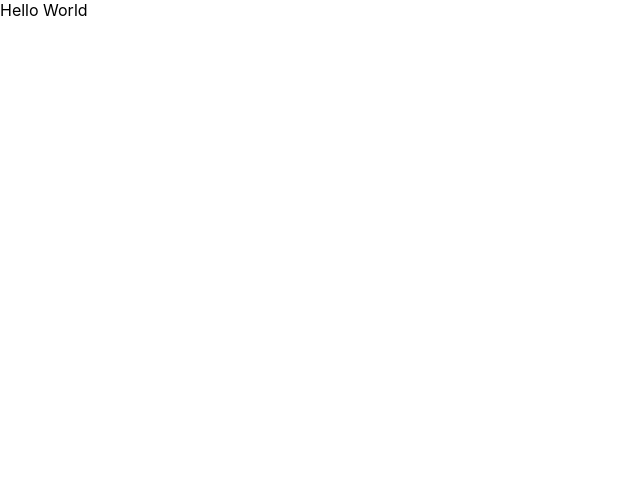
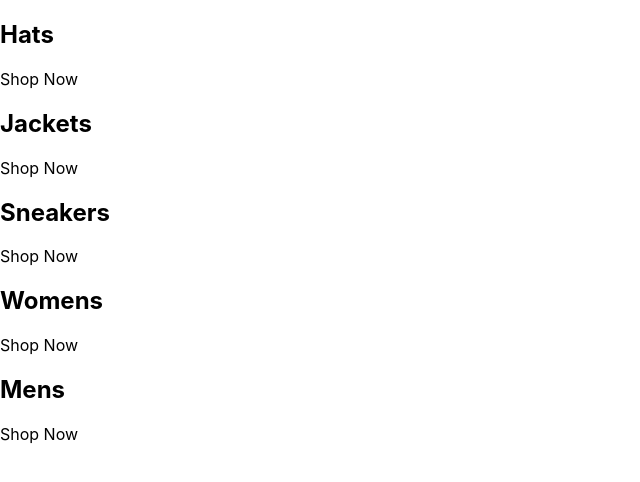
Before and after one commit to Lucky6252/kasi-clothing, a React (Create React App) app: page / in a window 1280 px wide. Shown: the top 482 px of the page, without its empty margins (0-640 px from the left). Built offline with nearby package versions, Linux system fonts and the light colour scheme.

Commit message:
Hardcoded catergories

```diff
--- a/public/index.html
+++ b/public/index.html
@@ -24,7 +24,7 @@
       work correctly both with client-side routing and a non-root public URL.
       Learn how to configure a non-root public URL by running `npm run build`.
     -->
-    <title>React App</title>
+    <title>Kasi Clothing</title>
   </head>
   <body>
     <noscript>You need to enable JavaScript to run this app.</noscript>
--- a/src/App.js
+++ b/src/App.js
@@ -1,11 +1,43 @@
-
-
 const App = () => {
   return (
-    <div>
-      Hello World
+    <div className="catergories-container">
+      <div className="catergory-container">
+        {/* <img></img> */}
+        <div className="catergory-body-container">
+          <h2>Hats</h2>
+          <p>Shop Now</p>
+        </div>
+      </div>
+      <div className="catergory-container">
+        {/* <img></img> */}
+        <div className="catergory-body-container">
+          <h2>Jackets</h2>
+          <p>Shop Now</p>
+        </div>
+      </div>
+      <div className="catergory-container">
+        {/* <img></img> */}
+        <div className="catergory-body-container">
+          <h2>Sneakers</h2>
+          <p>Shop Now</p>
+        </div>
+      </div>
+      <div className="catergory-container">
+        {/* <img></img> */}
+        <div className="catergory-body-container">
+          <h2>Womens</h2>
+          <p>Shop Now</p>
+        </div>
+      </div>
+      <div className="catergory-container">
+        {/* <img></img> */}
+        <div className="catergory-body-container">
+          <h2>Mens</h2>
+          <p>Shop Now</p>
+        </div>
+      </div>
     </div>
   );
-}
+};
 
 export default App;
```
